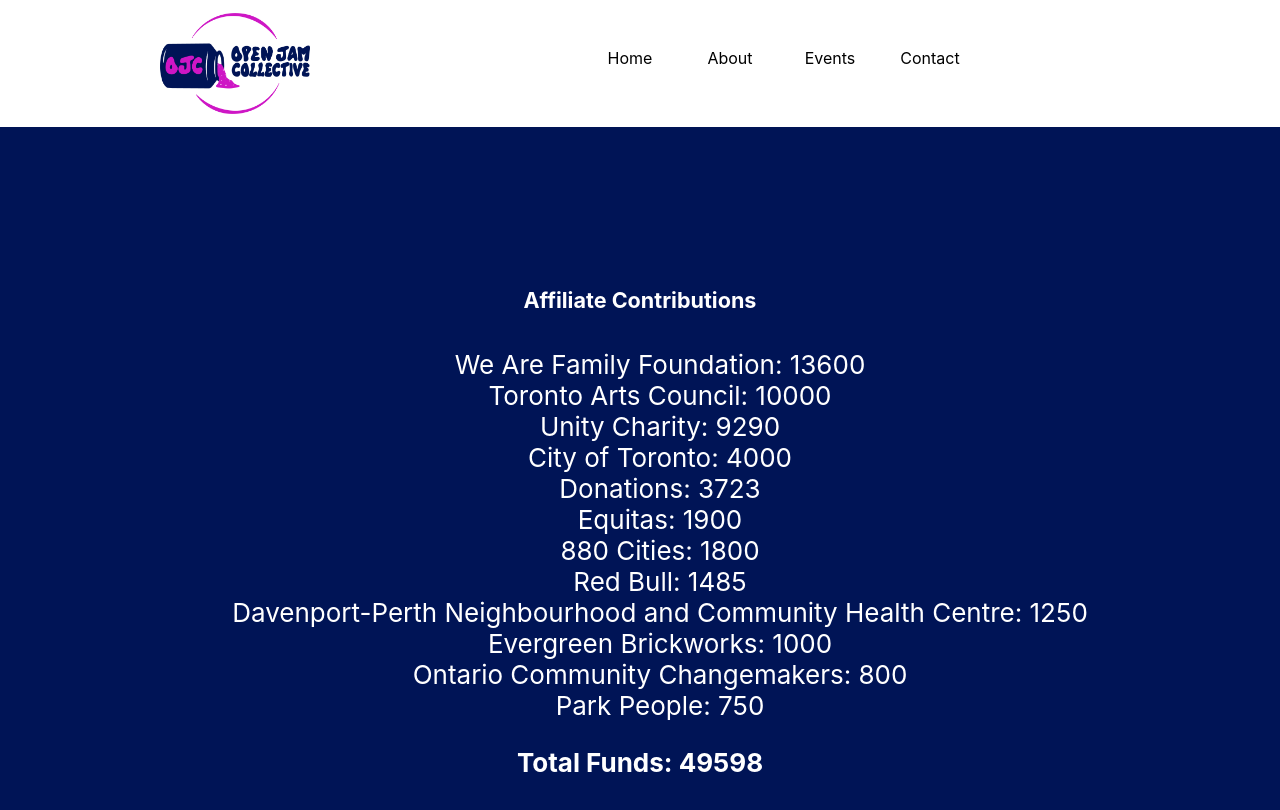
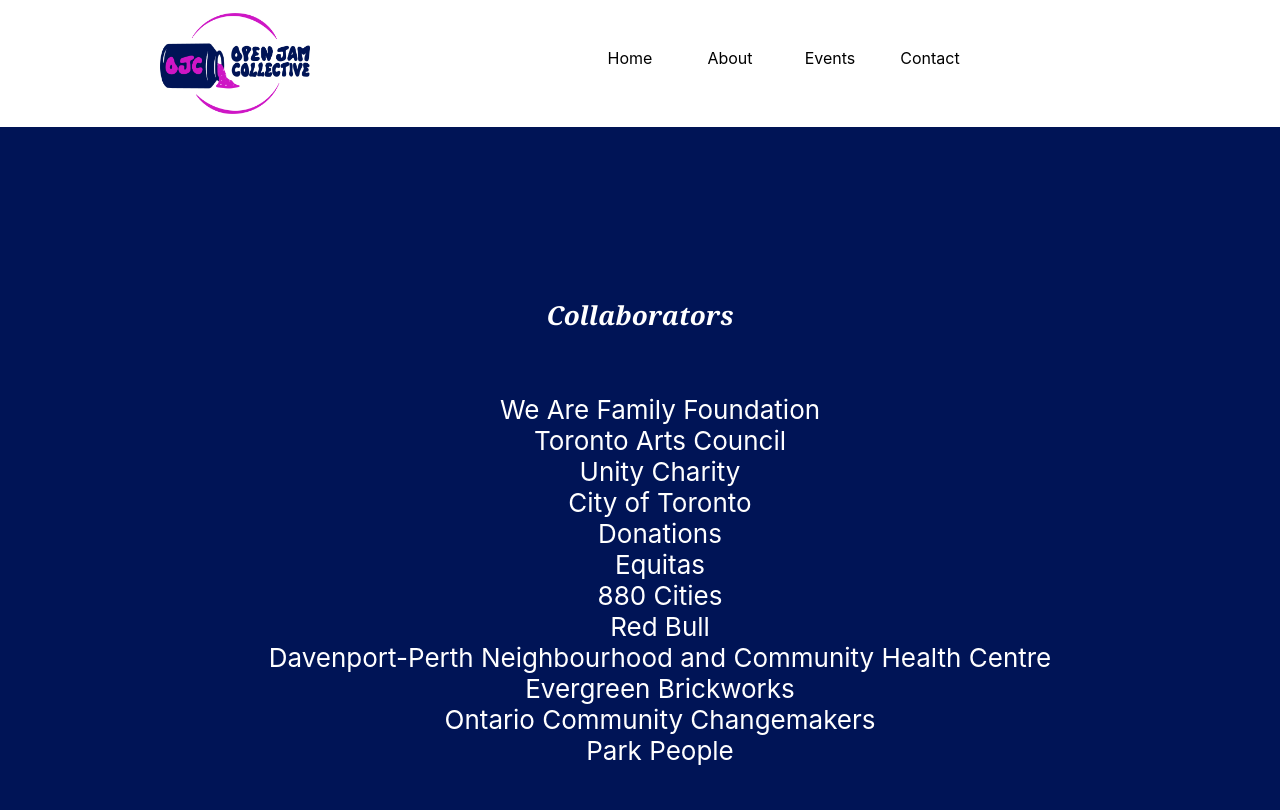
Before and after one commit to openjamcollective/openjamcollective.github.io, a React (Create React App) app: page /events/stats in a window 1280 px wide. Shown: the top 810 px of the page. Built offline with nearby package versions, Linux system fonts and the light colour scheme.

Commit message:
removed fund number

```diff
--- a/src/page/Stats.tsx
+++ b/src/page/Stats.tsx
@@ -20,18 +20,18 @@ const Stats:React.FC =() =>{
       }, [affiliateFunds]);
     return(
         <header className="App-header">
+        <h4><i>Collaborators</i></h4>
         <div>
-            <h5>Affiliate Contributions</h5>
             <ul>
             {Object.entries(affiliateFunds)
             .sort(([, a], [, b]) => b - a)
             .map(([name, fund]) => (
             <div key={name}>
-                {name}: {fund}
+                {name}
             </div>
             ))}
             </ul>
-            <p><b>Total Funds: {totalFunds}</b></p>
+            {/* <p><b>Total Funds: {totalFunds}</b></p> */}
         </div>
       </header>
     )
```
